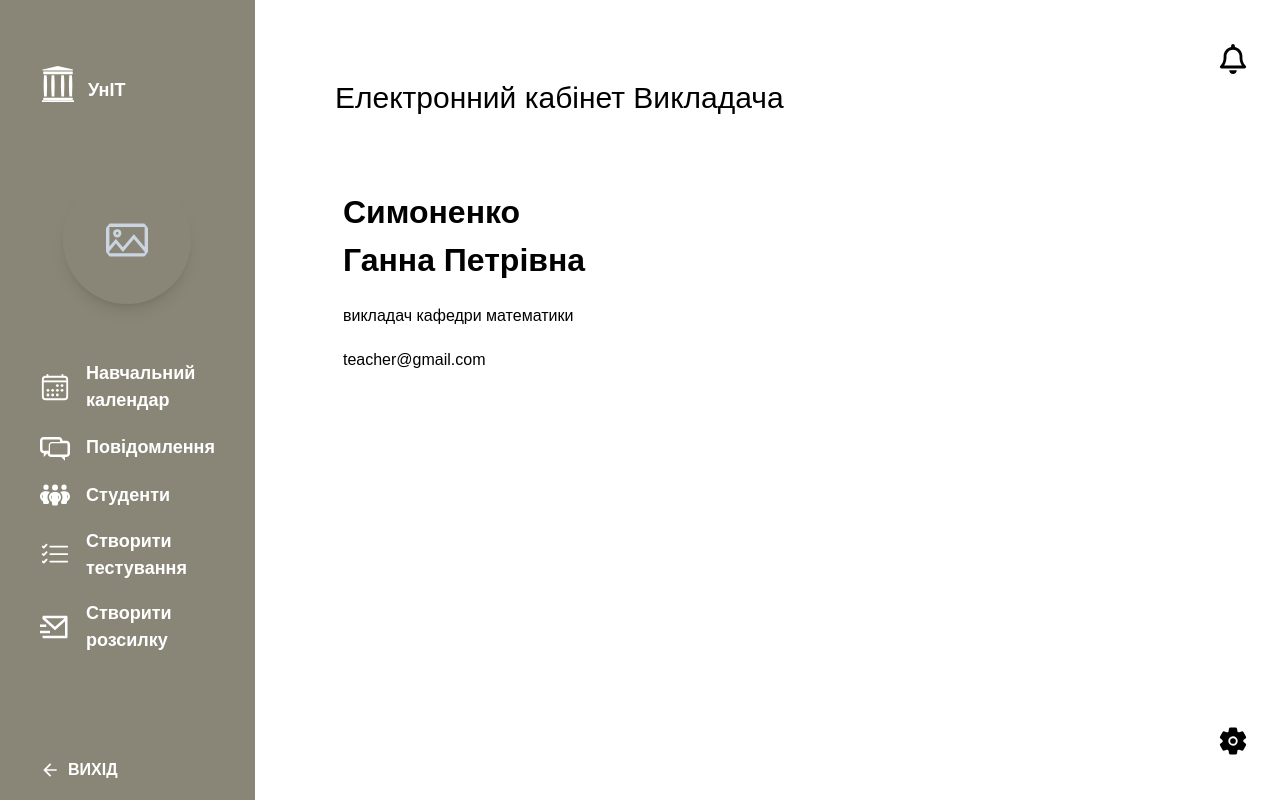
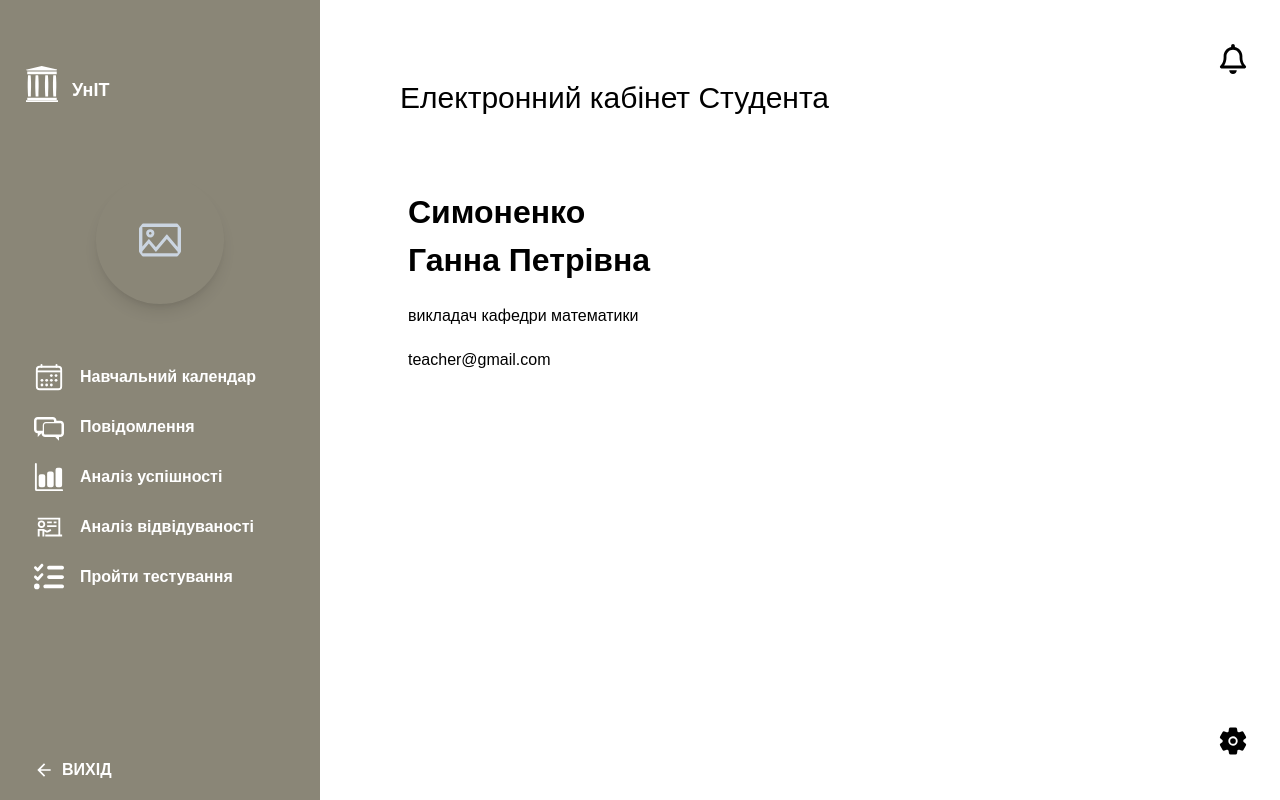
Before and after one commit to ClydeUrov/code-reapers-project-2, a React (Create React App) app: page /profile in a window 1280 px wide. Built offline with nearby package versions, Linux system fonts and the light colour scheme.

Commit message:
something

```diff
--- a/src/index.css
+++ b/src/index.css
@@ -30,7 +30,7 @@
 }
 
 .styledLi {
-  @apply font-semibold  border-b-2 border-b-transparent duration-200 ease-in hover:cursor-pointer hover:border-b-2 hover:border-b-gray-600 hover:text-gray-900 w-fit;
+  @apply font-semibold text-base border-2 rounded-lg px-2 border-transparent duration-200 ease-in hover:cursor-pointer hover:border-2 hover:border-gray-300 hover:bg-gray-100 w-fit hover:text-gray-800;
 }
 
 .button {
--- a/src/pages/UserPage.jsx
+++ b/src/pages/UserPage.jsx
@@ -7,15 +7,17 @@ import { linksForStudent } from "../data/linksForStudent";
 import { linksForTeachers } from "../data/linksForTeacers";
 import { IoSettings } from "react-icons/io5";
 import { FaRegBell } from "react-icons/fa6";
+import { useNavigate } from "react-router";
 
 const UserPage = () => {
   const [userData, setUserData] = useState({
     fullName: "Симоненко Ганна Петрівна",
     position: "викладач кафедри математики",
     email: "teacher@gmail.com",
-    state: "Teacher",
-    // state: "Student",
+    // state: "Teacher",
+    state: "Student",
   });
+  const navigate = useNavigate();
 
   const userRole =
     userData.state === "Student"
@@ -24,12 +26,15 @@ const UserPage = () => {
       ? "Адміністратора"
       : "Викладача";
 
-  const handleLogout = () => {};
+  const handleLogout = () => {
+    localStorage.removeItem("user");
+    navigate("/login");
+  };
 
   return (
-    <div className="flex h-[100vh]">
-      <div className="flex flex-col gap-8 pt-6 px-10 bg-[#8A8677] w-1/5 text-white">
-        <div className="my-10">
+    <div className="flex h-full min-h-[100vh]">
+      <div className="flex flex-col gap-8 pt-6 px-6 bg-[#8A8677]  min-w-[320px] w-1/5  text-white">
+        <div className="my-10 mr-4">
           <Logo />
         </div>
         <div className="w-full flex justify-center mb-6">
```
